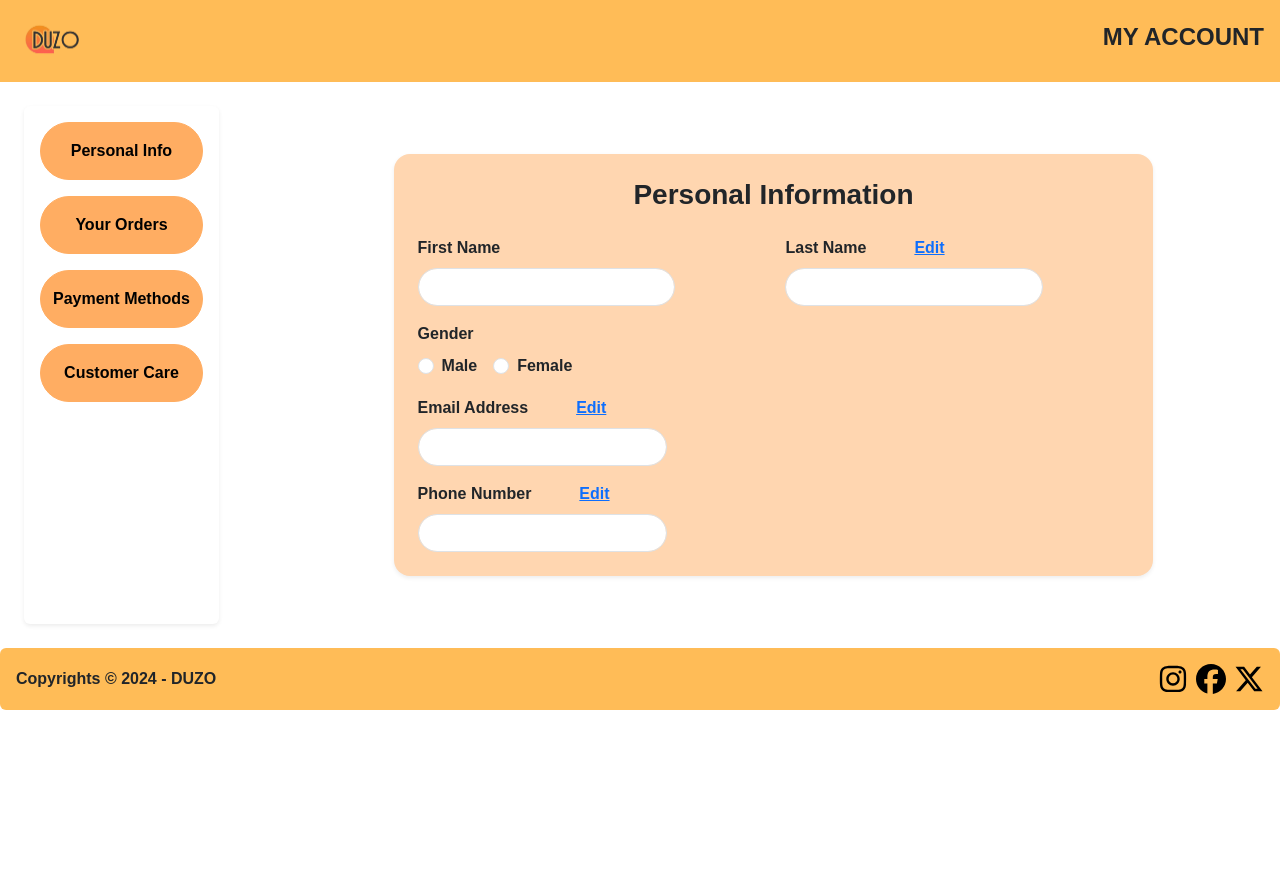
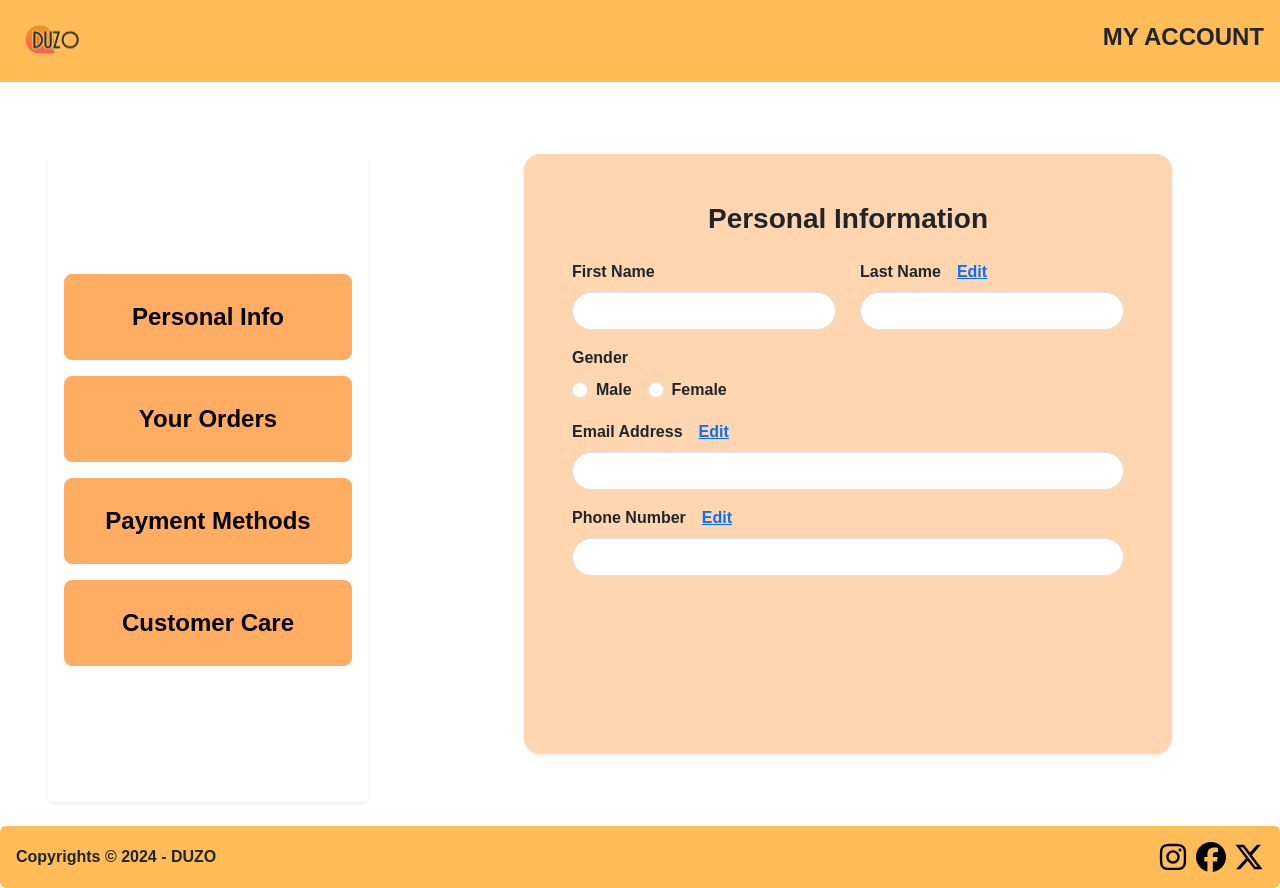
Before and after one commit to Achuabhal/work, a React (Vite) app in the folder work/: page /d in a window 1280 px wide. Before the commit the page ends 800 px from the top, so only its background shows below. Built offline with nearby package versions, Linux system fonts and the light colour scheme; a small style sheet from the web is missing.

Commit message:
bootstrap

```diff
--- a/work/src/pages/MyAccount.jsx
+++ b/work/src/pages/MyAccount.jsx
@@ -1,55 +1,119 @@
 import React, { useState } from "react";
 import { FaInstagram, FaFacebook, FaXTwitter } from "react-icons/fa6";
 import "bootstrap/dist/css/bootstrap.min.css";
-import styles from "./css/myaccount.module.css"; // Import external CSS file
 
 const MyAccount = () => {
   const [activeSection, setActiveSection] = useState("personalInfo");
 
+  // Define state for payment details
+  const [paymentDetails, setPaymentDetails] = useState({
+    upiId1: "",
+    upiId2: "",
+    cardDetails: [
+      { cardNumber: "", expiryDate: "", cvv: "" },
+      { cardNumber: "", expiryDate: "", cvv: "" }
+    ],
+  });
+
+  // Handle input changes
+  const handleInputChange = (event) => {
+    const { name, value } = event.target;
+
+    if (name.startsWith("cardDetails")) {
+      const [_, index, field] = name.split(".");
+      setPaymentDetails((prev) => {
+        const updatedCards = [...prev.cardDetails];
+        updatedCards[index][field] = value;
+        return { ...prev, cardDetails: updatedCards };
+      });
+    } else {
+      setPaymentDetails((prev) => ({
+        ...prev,
+        [name]: value,
+      }));
+    }
+  };
+
   return (
     <div className="container-fluid p-0 m-0" style={{ fontFamily: "Outfit, sans-serif", fontWeight: "bold" }}>
       {/* Header */}
-      <header className={`d-flex justify-content-between align-items-center p-3 w-100 ${styles.customHeader}`}>
+      <header className="d-flex justify-content-between align-items-center p-3 w-100" style={{ backgroundColor: "#FF9900A8" }}>
         <img src="/duzo.png" alt="DUZO Logo" className="img-fluid" style={{ height: "50px" }} />
         <h4 className="text-dark fw-bold">MY ACCOUNT</h4>
       </header>
-      <div className={`d-flex mt-4 ${styles.accountContainer}`}>
-  {/* Sidebar with increased left margin */}
+
+      <div className="d-flex mt-4 flex-wrap">
         {/* Sidebar */}
-      <div className={`d-flex flex-column align-items-center p-3 rounded shadow-sm ms-lg-4 me-lg-5 ms-2 me-2 ${styles.sidebar}`}>
-          <button className={`btn w-100 py-lg-3 py-2 fw-bold mb-2 mb-lg-3 rounded-pill ${styles.customButton}`} onClick={() => setActiveSection("personalInfo")}>
+        <div className="d-flex flex-column align-items-center justify-content-md-center p-3 rounded shadow-sm mt-5 mx-lg-7 mx-md-5 mx-4 col-lg-3 col-md-4"
+          style={{ backgroundColor: "white" }}
+        >
+          <button className="btn btn-lg w-100 py-4 fs-4 fw-bold mb-2 mb-lg-3 rounded-3"
+            style={{
+              backgroundColor: "#FFAD62",
+              borderColor: "#FFAD62",
+              color: "black",
+            }}
+            onClick={() => setActiveSection("personalInfo")}
+          >
             Personal Info
           </button>
-          <button className={`btn w-100 py-lg-3 py-2 fw-bold mb-2 mb-lg-3 rounded-pill ${styles.customButton}`} onClick={() => setActiveSection("orders")}>
+
+          <button className="btn btn-lg w-100 py-4 fs-4 fw-bold mb-2 mb-lg-3 rounded-3"
+            style={{
+              backgroundColor: "#FFAD62",
+              borderColor: "#FFAD62",
+              color: "black",
+            }}
+            onClick={() => setActiveSection("orders")}
+          >
             Your Orders
           </button>
-          <button className={`btn w-100 py-lg-3 py-2 fw-bold mb-2 mb-lg-3 rounded-pill ${styles.customButton}`} onClick={() => setActiveSection("paymentMethods")}>
+
+          <button className="btn btn-lg w-100 py-4 fs-4 fw-bold mb-2 mb-lg-3 rounded-3"
+            style={{
+              backgroundColor: "#FFAD62",
+              borderColor: "#FFAD62",
+              color: "black",
+            }}
+            onClick={() => setActiveSection("paymentMethods")}
+          >
             Payment Methods
           </button>
-          <button className={`btn w-100 py-lg-3 py-2 fw-bold mb-2 mb-lg-3 rounded-pill ${styles.customButton}`} onClick={() => setActiveSection("customerCare")}>
+
+          <button className="btn btn-lg w-100 py-4 fs-4 fw-bold mb-2 mb-lg-3 rounded-3"
+            style={{
+              backgroundColor: "#FFAD62",
+              borderColor: "#FFAD62",
+              color: "black",
+            }}
+            onClick={() => setActiveSection("customerCare")}
+          >
             Customer Care
           </button>
         </div>
 
-{/* Content Section with decreased left margin */}
-    <div className={`flex-grow-1 d-flex justify-content-center ${styles.content}`}>
+        {/* Content Section */}
+        <div className="flex-grow-1 d-flex justify-content-center" >
               {activeSection === "personalInfo" && (
-      <div className={`p-4 rounded-4 shadow-sm mt-5 mb-5 w-75 ${styles.formContainer}`}>
-        <h3 className="fw-bold text-center">Personal Information</h3>
-        <div className="row mt-4">
+         <div
+         className="p-5 rounded-4 shadow-sm mt-5 mb-5 w-75"
+         style={{ backgroundColor: "#FFD6B0", minHeight: "600px" }} // Increased height
+       >
+          <h3 className="fw-bold text-center mb-4">Personal Information</h3>
+          <div className="row">
             <div className="col-md-6 mb-3">
               <label className="form-label">First Name</label>
-            <input type="text" className="form-control rounded-pill w-75" />
+              <input type="text" className="form-control rounded-pill" />
             </div>
             <div className="col-md-6 mb-3">
-            <label className="form-label me-5">Last Name</label>
-            <a href="#" className="text-primary">Edit</a>
-            <input type="text" className="form-control rounded-pill w-75" />
+              <label className="form-label">Last Name</label>
+              <a href="#" className="text-primary ms-3">Edit</a>
+              <input type="text" className="form-control rounded-pill" />
             </div>
           </div>
 
           <label className="form-label">Gender</label>
-        <div className="d-flex gap-3">
+          <div className="d-flex gap-3 mb-3">
             <div className="form-check">
               <input type="radio" className="form-check-input" name="gender" value="male" /> Male
             </div>
@@ -58,53 +122,112 @@ const MyAccount = () => {
             </div>
           </div>
 
-        <div className="mt-3">
-          <label className="form-label me-5">Email Address</label>
-          <a href="#" className="text-primary">Edit</a>
-          <input type="email" className={`form-control rounded-pill ${styles.smallInput}`} />
-        </div>
+          <label className="form-label">Email Address</label>
+          <a href="#" className="text-primary ms-3">Edit</a>
+          <input type="email" className="form-control rounded-pill mb-3" />
 
-        <div className="mt-3">
-          <label className="form-label me-5">Phone Number</label>
-          <a href="#" className="text-primary">Edit</a>
-          <input type="tel" className={`form-control rounded-pill ${styles.smallInput}`} />
-        </div>
+          <label className="form-label">Phone Number</label>
+          <a href="#" className="text-primary ms-3">Edit</a>
+          <input type="tel" className="form-control rounded-pill" />
         </div>
       )}
+    {activeSection === "orders" && (
+  <div
+    className="p-5 rounded-4 shadow-sm mt-5 mb-5 col-9 mx-auto d-flex flex-column align-items-center"
+    style={{ backgroundColor: "#FFD6B0" }}
+  >
+    <h3 className="fw-bold text-center">Your Orders</h3>
 
-        {activeSection === "orders" && (
-            <div className="bg-light p-4 rounded shadow-sm">
-              <h3 className="fw-bold">Your Orders</h3>
-              <div className="d-flex align-items-center gap-3 border p-3 rounded">
-                <img src="/placeholder.png" alt="Order Thumbnail" className="img-thumbnail" style={{ width: "100px" }} />
-                <div>
+    <div className="d-flex align-items-center justify-content-center gap-3 border p-3 rounded bg-white col-8">
+      <img src="/placeholder.png" alt="Order Thumbnail"
+           className="img-thumbnail"
+           style={{ width: "100px", backgroundColor: "gray" }} />
+
+      <div className="text-center">
         <p className="mb-1"><strong>Order Name</strong></p>
         <p className="mb-1">Amount Paid</p>
       </div>
-                <div>
+
+      <div className="text-center">
         <p className="mb-1">Date</p>
-                  <button className={`btn btn-primary btn-sm ${styles.customButton}`}>Rate and Review</button>
+        <button className="btn btn-primary btn-sm"
+                style={{ backgroundColor: "#FFAD62", borderColor: "#FFAD62", color: "black" }}>
+          Rate and Review
+        </button>
       </div>
     </div>
   </div>
 )}
+ {activeSection === "paymentMethods" && (
+  <div className="p-5 rounded-4 shadow-sm mt-5 mb-5 w-75 mx-auto d-flex flex-column"
+       style={{ backgroundColor: "#FFD6B0" }}>
+    <h3 className="fw-bold mb-4">Saved Payment Details</h3>
+
+    <div className="mb-3">
+      <h4>Saved UPI ID's</h4>
+      <input type="text" className="form-control mb-2" name="upiId1" value={paymentDetails.upiId1} onChange={handleInputChange} />
+      <input type="text" className="form-control mb-2" name="upiId2" value={paymentDetails.upiId2} onChange={handleInputChange} />
+    </div>
+
+    <h4>Saved Debit Card / Credit Card</h4>
+    {paymentDetails.cardDetails.map((card, index) => (
+      <div key={index} className="mb-3">
+        <input type="text" className="form-control mb-2" placeholder="Card Number" name={`cardDetails.${index}.cardNumber`} onChange={handleInputChange} />
+        <input type="text" className="form-control mb-2" placeholder="Expiry Date" name={`cardDetails.${index}.expiryDate`} onChange={handleInputChange} />
+        <input type="text" className="form-control mb-2" placeholder="CVV" name={`cardDetails.${index}.cvv`} onChange={handleInputChange} />
+      </div>
+    ))}
+  </div>
+)}
+
 
           {activeSection === "customerCare" && (
-            <div className="bg-light p-4 rounded shadow-sm">
-              <h3 className="fw-bold">Customer Care</h3>
-              <label className="form-label">How Can We Help You?</label>
-              <textarea className="form-control rounded-pill mb-3" placeholder="Describe your issue here"></textarea>
-              <input type="text" className="form-control rounded-pill mb-2" placeholder="Name" />
-              <input type="text" className="form-control rounded-pill mb-2" placeholder="Contact Number" />
-              <input type="email" className="form-control rounded-pill mb-2" placeholder="Email" />
-              <button className={`btn btn-success ${styles.customButton}`}>Submit</button>
+            <div className="p-4 rounded shadow-sm mx-auto col-lg-8 col-md-10 mt-5 mb-5 col-12"
+              style={{ backgroundColor: "#FFD6B0" }}
+            >
+              <h3 className="fw-bold text-center">Customer Care</h3>
+
+              {/* Issue Description */}
+              <div className="mb-3">
+                <label className="form-label fw-bold">How can we help you?</label>
+                <textarea className="form-control rounded-3 w-75" rows="3" placeholder="Describe your issue"></textarea>
+              </div>
+
+              {/* Name and Contact Number in the Same Row */}
+              <div className="row">
+                <div className="col-md-6 mb-3 d-flex flex-column align-items-start">
+                  <input type="text" className="form-control rounded-pill w-75" placeholder="Name" />
+                </div>
+                <div className="col-md-6 mb-3 d-flex flex-column align-items-start">
+                  <input type="text" className="form-control rounded-pill w-75" placeholder="Contact Number" />
+                </div>
+              </div>
+
+              {/* Email Field */}
+              <div className="mb-3 d-flex flex-column align-items-start">
+                <input type="email" className="form-control rounded-pill w-50" placeholder="Email" />
+              </div>
+
+              {/* Submit Button */}
+              <div className="d-flex justify-content-center mt-4">
+                <button className="btn fw-bold rounded-pill w-25"
+                  style={{
+                    backgroundColor: "#FF9900A8",
+                    borderColor: "#FF9900A8"
+                  }}
+                >
+                  Submit
+                </button>
+              </div>
             </div>
           )}
         </div>
       </div>
 
       {/* Footer */}
-      <footer className={`p-3 mt-4 rounded d-flex justify-content-between align-items-center ${styles.customFooter}`}>
+      <footer className="p-3 mt-4 rounded d-flex justify-content-between align-items-center"
+        style={{ backgroundColor: "#FF9900A8" }}
+      >
         <p className="mb-0">Copyrights &copy; 2024 - DUZO</p>
         <div className="d-flex gap-2">
           <a href="https://instagram.com" target="_blank" rel="noopener noreferrer">
```
Also changed, not shown: work/src/pages/css/myaccount.css (renamed from work/src/pages/css/myaccount.module.css), 1 other file (tests, documents, lock files or other folders). Lines whose indentation alone changed are shown as unchanged.
